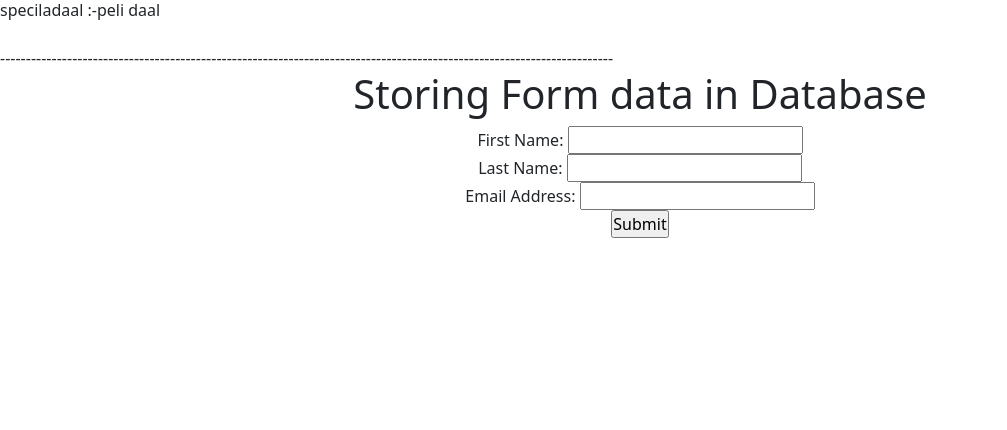
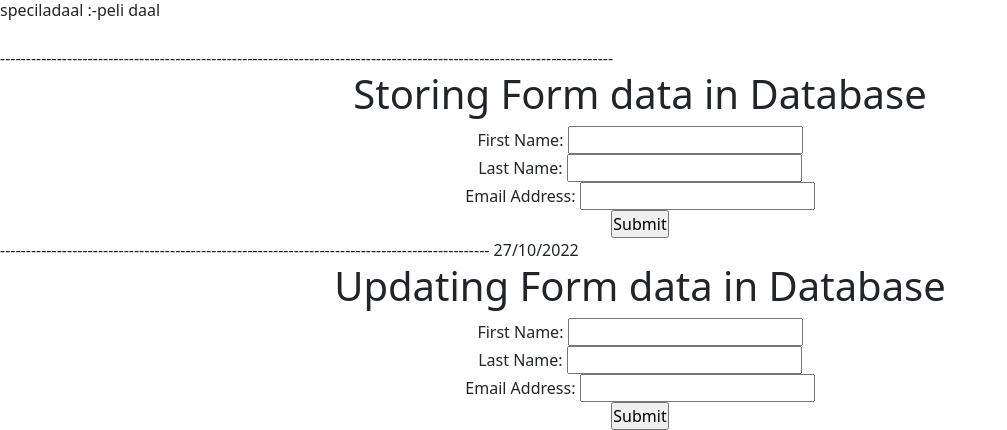
Before and after one commit to CodeWithShoaib/homework, a PHP site: page / in a window 1280 px wide. Shown: the part 1154-1584 px from the top of the page, without its empty margins (0-1007 px from the left). Before the commit the page ends 1392 px from the top, so only its background shows below. Run offline with PHP 8.4, Linux system fonts and the light colour scheme; some libraries are stand-ins or nearby versions.

Commit message:
Update index.php

```diff
--- a/index.php
+++ b/index.php
@@ -475,17 +475,6 @@ for ($startingpoint;  $startingpoint<= $endingpoint; $startingpoint++) {
 
 
 
-
-
-
-
-
-
-
-
-
-
-
    <!DOCTYPE html>
 <html lang="en">
 
@@ -496,7 +485,7 @@ for ($startingpoint;  $startingpoint<= $endingpoint; $startingpoint++) {
 <body>
     <center>
         <h1>Storing Form data in Database</h1>
-        <form action="index.php" method="post">
+        <form  method="post">
 
             <div>
                 <label for="firstName">First Name:</label>
@@ -522,24 +511,26 @@ for ($startingpoint;  $startingpoint<= $endingpoint; $startingpoint++) {
 
 </html>
 
+
+
+
+
+
 <?php
 $conn = mysqli_connect("localhost", "root", "", "abc");
 if(isset($_POST['first_name'])  || isset($_POST['last_name'])  || isset($_POST['email']) ){
 
 
-    $first_name =  $_REQUEST['first_name'];
-    $last_name = $_REQUEST['last_name'];
-    $gender =  $_REQUEST['gender'];
-    $address = $_REQUEST['address'];
-    $email = $_REQUEST['email'];
+    $first_name =  $_POST['first_name'];
+    $last_name = $_POST['last_name'];
+     $email = $_POST['email'];
 
 
 
 
-    $sql = "INSERT INTO  datainsert  VALUES ('$first_name',
-     '$last_name','$email')";
-
-if (mysqli_query($conn, $sql)) {
+    $sql ="INSERT INTO datainsert( `first_name`, `last_name`, `email`) VALUES ('$first_name','$last_name','$email')";
+$datainsertquery=mysqli_query($conn, $sql);
+if ($datainsertquery) {
     echo "<h3>data add hogya ha</h3>";
 
     echo ("$first_name.'<br>'.$last_name.<br>.$email");
@@ -554,3 +545,88 @@ mysqli_close($conn);
 ?>
 </body>
 </html>
+
+
+
+
+
+
+
+
+
+
+
+
+
+-----------------------------------------------------------------------------------------------
+27/10/2022
+
+
+ <!DOCTYPE html>
+ <html lang="en">
+
+ <head>
+     <title>GFG- Store Data</title>
+ </head>
+
+ <body>
+     <center>
+         <h1>Updating Form data in Database</h1>
+         <form method="post">
+
+             <div>
+                 <label for="firstName">First Name:</label>
+                 <input type="text" name="first_name" id="firstName">
+             </div>
+
+
+             <div>
+                 <label for="lastName">Last Name:</label>
+                 <input type="text" name="last_name" id="lastName">
+             </div>
+
+
+             <div>
+                 <label for="emailAddress">Email Address:</label>
+                 <input type="email" name="email" id="emailAddress">
+             </div>
+
+             <input type="submit" value="Submit">
+         </form>
+     </center>
+ </body>
+
+ </html>
+
+
+
+
+
+
+ <?php
+    $conn = mysqli_connect("localhost", "root", "", "abc");
+    if (isset($_POST['first_name'])  || isset($_POST['last_name'])  || isset($_POST['email'])) {
+
+
+        $first_name =  $_POST['first_name'];
+        $last_name = $_POST['last_name'];
+        $email = $_POST['email'];
+
+
+        $sql = "UPDATE `datainsert` SET `first_name`='$first_name',`last_name`='$last_name',`email`='$email' where id=1";
+        $datainsertquery = mysqli_query($conn, $sql);
+        if ($datainsertquery) {
+            echo "<h3>data add update ha</h3>";
+
+            echo ("$first_name<br>$last_name<br>$email");
+        } else {
+            echo "data is not update!";
+        }
+    }
+
+    // Close connection
+    mysqli_close($conn);
+    ?>
+ </body>
+
+ </html>
```
